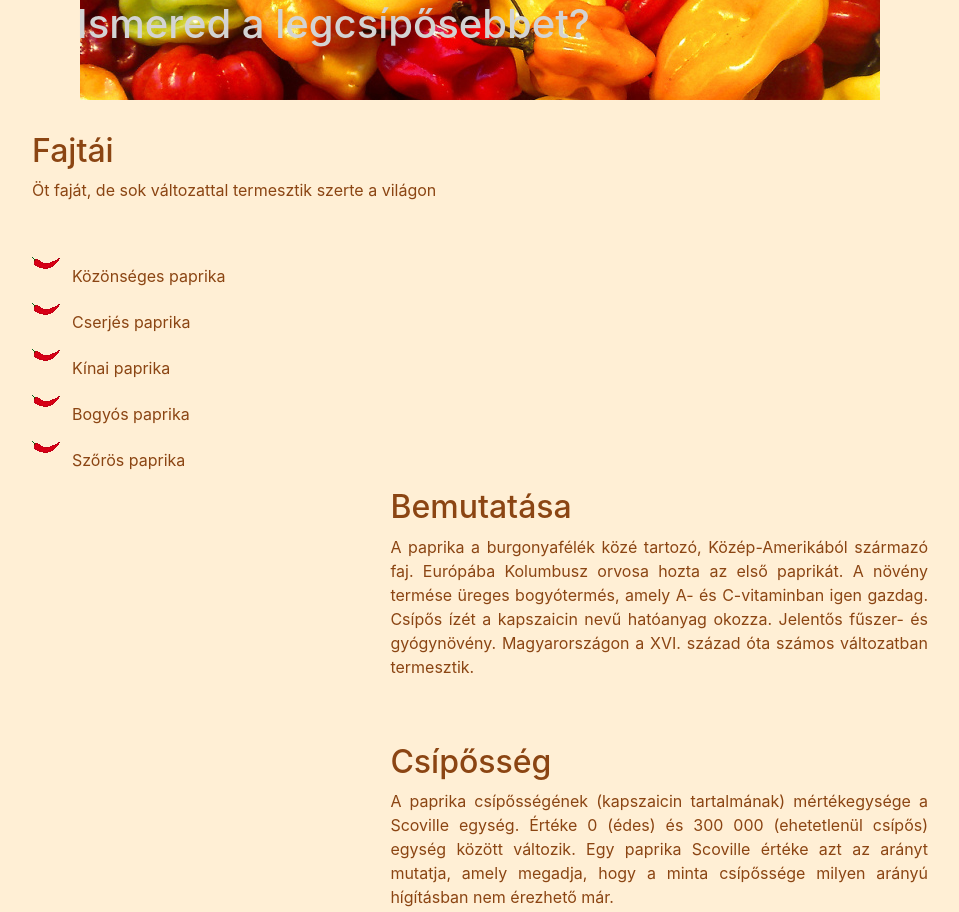
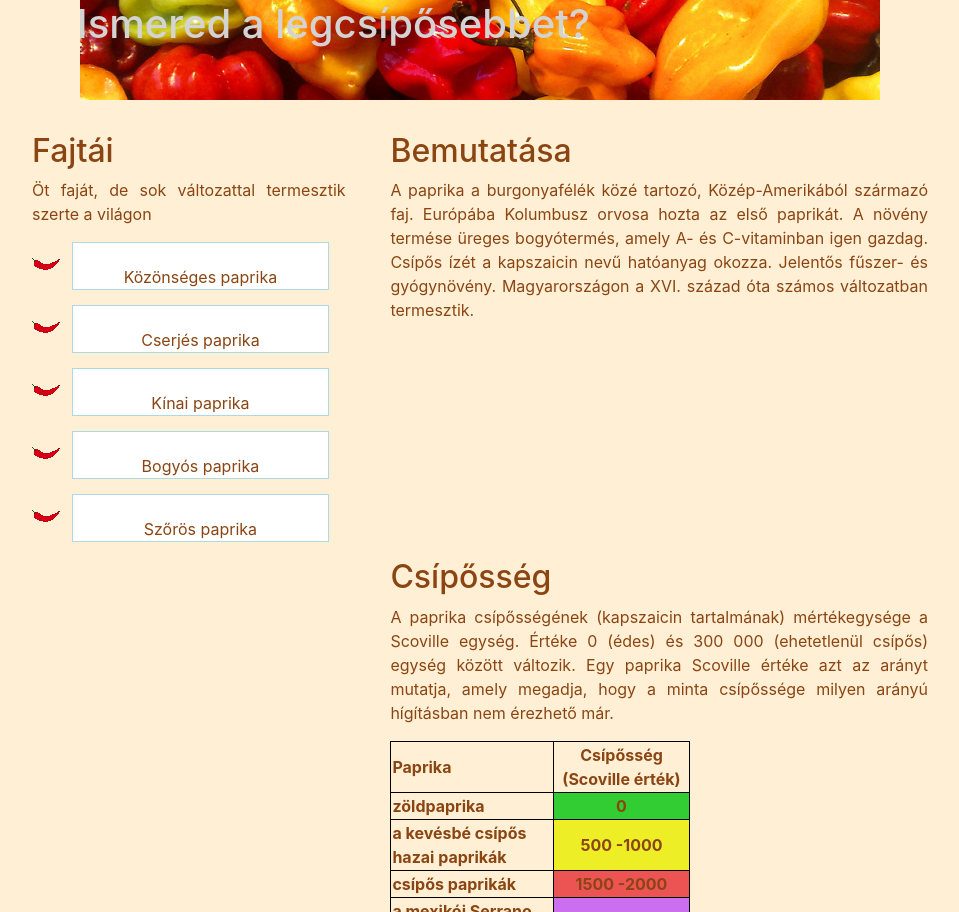
Before and after one commit to vargajanos/Paprika, a plain HTML site: page index.html in a window 1280 px wide. Shown: the top 912 px of the page, without its empty margins (160-1119 px from the left). Drawn offline with Linux system fonts and the light colour scheme.

Commit message:
html updatelése és reszponzívá tétele

```diff
--- a/index.html
+++ b/index.html
@@ -14,10 +14,14 @@
 </div>
 <br>
 <div class="tartalom">
+
+    <div class="bemutatas" class="col-12 col-md-6 p-2">
+        <h2>Bemutatása</h2>
+        <p>A paprika a burgonyafélék közé tartozó, Közép-Amerikából származó faj. Európába Kolumbusz orvosa hozta az első paprikát. A növény termése üreges bogyótermés, amely A- és C-vitaminban igen gazdag. Csípős ízét a kapszaicin nevű hatóanyag okozza. Jelentős fűszer- és gyógynövény. Magyarországon a XVI. század óta számos változatban termesztik.</p>
+    </div>
     <div class="menu">
         <h2>Fajtái</h2>
-        <p>Öt faját, de sok változattal termesztik szerte a világon</p>
-        <br>
+        <p style="width: 35%;">Öt faját, de sok változattal termesztik szerte a világon</p>
     <ul style="list-style-image: url(chili-pepper-icon.gif);" class="lista">
         <li><a href="MicrosoftTeams-image.png">Közönséges paprika</a></li>
         <li><a href="https://hu.wikipedia.org/wiki/Cserj%C3%A9s_paprika">Cserjés paprika</a></li>
@@ -26,18 +30,13 @@
         <li><a href="https://hu.wikipedia.org/wiki/Sz%C5%91r%C3%B6s_paprika">Szőrös paprika</a></li>
     </ul>
     <div>
-        <div class="bemutatas">
-            <h2>Bemutatása</h2>
-            <p>A paprika a burgonyafélék közé tartozó, Közép-Amerikából származó faj. Európába Kolumbusz orvosa hozta az első paprikát. A növény termése üreges bogyótermés, amely A- és C-vitaminban igen gazdag. Csípős ízét a kapszaicin nevű hatóanyag okozza. Jelentős fűszer- és gyógynövény. Magyarországon a XVI. század óta számos változatban termesztik.</p>
-        </div>
-        <br>
-        <br>
-        <div class="csipos">
+
+        <div class="csipos" class="col-12 col-md-6 p-2">
                 <h2>Csípősség</h2>
                 <p>A paprika csípősségének (kapszaicin tartalmának) mértékegysége a Scoville egység. Értéke 0 (édes) és 300 000 (ehetetlenül csípős) egység között változik. Egy paprika Scoville értéke azt az arányt mutatja, amely megadja, hogy a minta csípőssége milyen arányú hígításban nem érezhető már.</p>
         </div>
 
-        </div>
+    </div>
 
             <table style="width: 300px;">
                 <tr>
--- a/paprika.css
+++ b/paprika.css
@@ -29,7 +29,18 @@ h1{
 }
 .bemutatas{
     margin-left: 40%;
+    float: right;
+    margin-bottom: -50%;
 }
 .csipos{
     margin-left: 40%;
+    float: right;
 }
+li{
+    border: 1px solid lightblue;
+    margin: 0% 70% 0% 0%;
+    text-align: center;
+    background-color: white;
+    margin-bottom: 15px;
+    color: black;
+}
```
